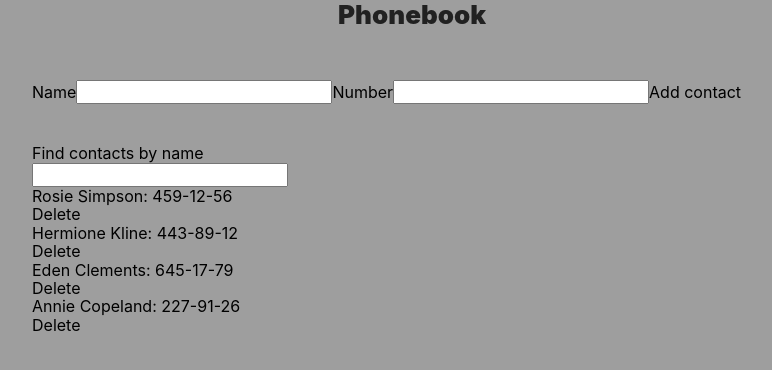
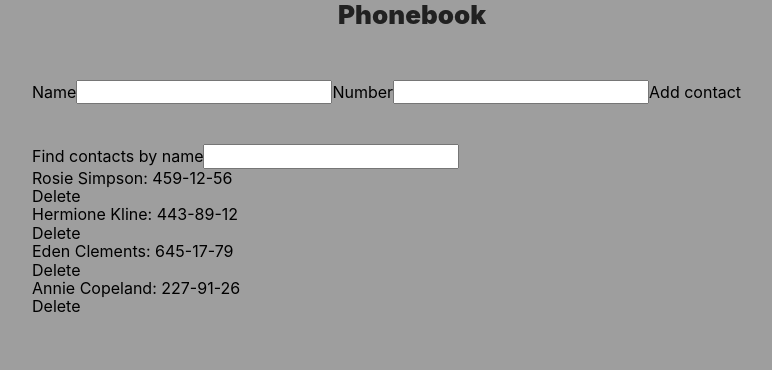
Before and after one commit to Weselka/goit-react-hw-02-phonebook, a React (Create React App) app: page / in a window 1280 px wide. Shown: the top 370 px of the page, without its empty margins (228-1000 px from the left). Built offline with nearby package versions, Linux system fonts and the light colour scheme.

Commit message:
update Filter

```diff
--- a/src/components/Filter/Filter.js
+++ b/src/components/Filter/Filter.js
@@ -1,11 +1,10 @@
-export const Filter = () => {
+export const Filter = ({value, onChange}) => {
     return (
-        <div>
-            <p>Find contacts by name</p>
-        <input
-          type="text"
-          name="filter"
-        />
+      <div>
+        <label>
+          Find contacts by name
+          <input type="text" name="filter" value={value} onChange={onChange} />
+        </label>
       </div>
     );
 }
```
